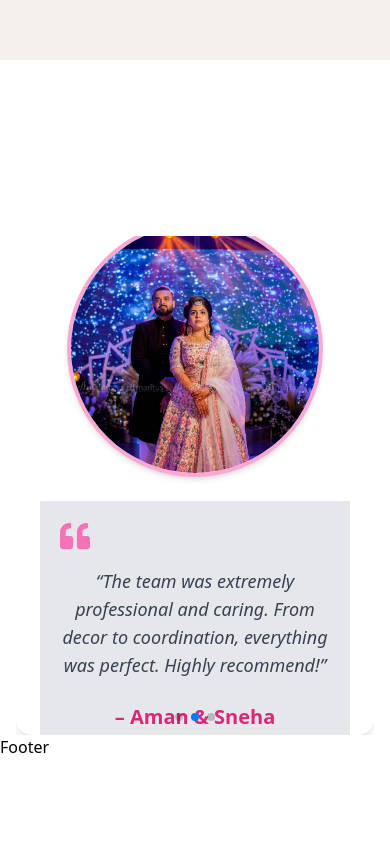
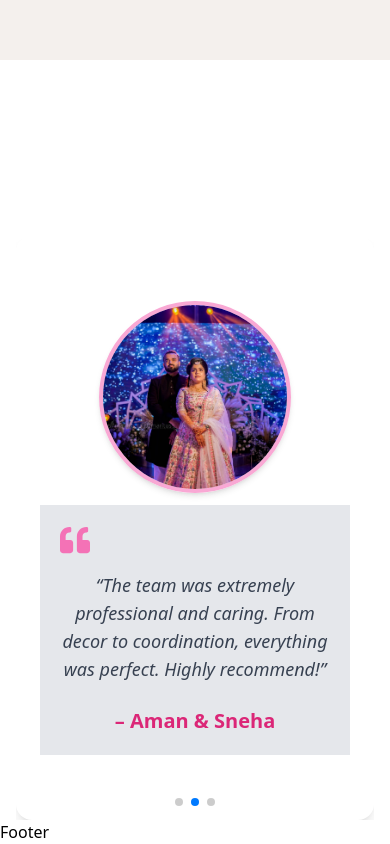
Before and after one commit to adityasinghchouhan1/Eventplanner-, a React (Vite) app in the folder Client/: page /About in a window 390 px wide. Shown: the part 2431-3275 px from the top of the page. Before the commit the page ends 3190 px from the top, so only its background shows below. Built offline with nearby package versions, Linux system fonts and the light colour scheme.

Commit message:
add image

```diff
--- a/Client/src/Components/Feedback.jsx
+++ b/Client/src/Components/Feedback.jsx
@@ -32,7 +32,7 @@ const feedbackData = [
 
 export default function CoupleFeedbackSlider() {
   return (
-    <div className="w-full h-[80vh] flex-col bg-white flex items-center justify-center px-4">
+    <div className="w-full h-[90vh] flex-col bg-white flex items-center justify-center px-4">
       <Heading
         title={'Testimonials'}
         discription={
@@ -54,7 +54,7 @@ export default function CoupleFeedbackSlider() {
               <img
                 src={item.image}
                 alt={`${item.name}`}
-                className="w-64 h-64 object-cover rounded-full border-4 border-pink-300 shadow-md mb-6 md:mb-0 md:mr-10"
+                className="w-48 h-48 object-cover rounded-full border-4 border-pink-300 shadow-md mb-3 md:mb-0 md:mr-10"
               />
               <div className="max-w-xl text-center md:text-left bg-gray-200 p-5">
                 <FaQuoteLeft className="text-pink-400 text-3xl mb-4" />
```
